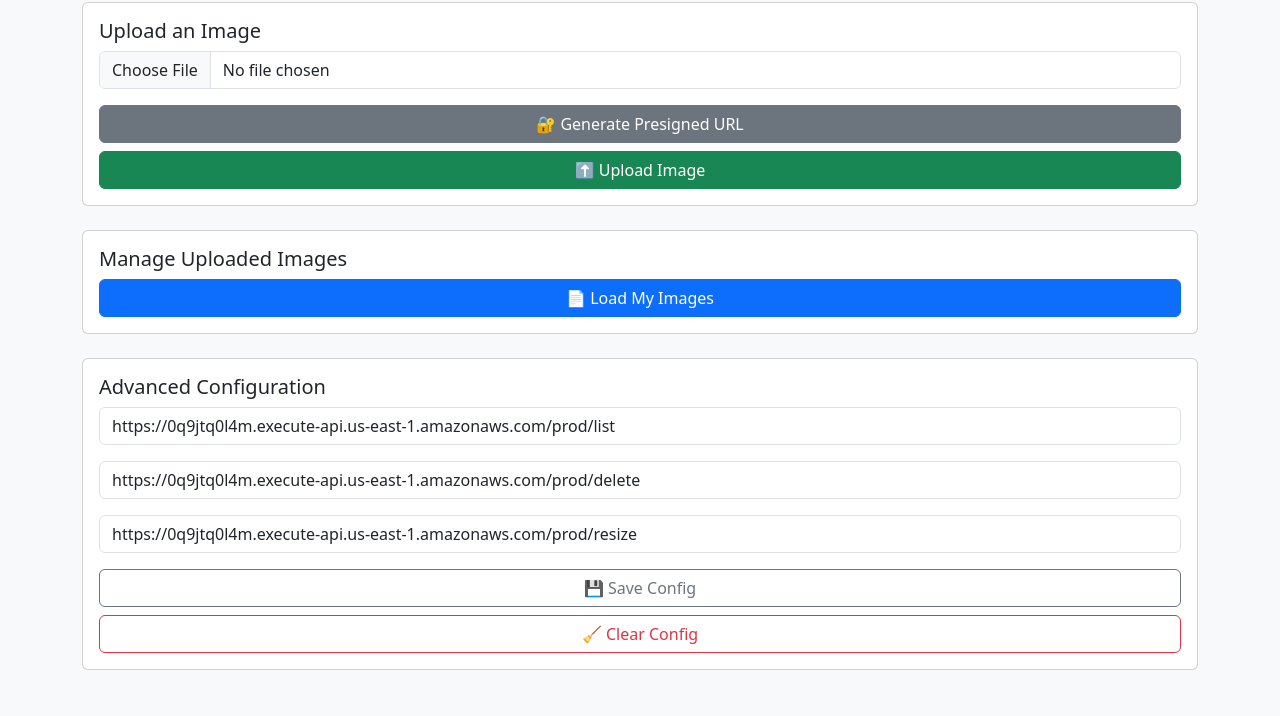
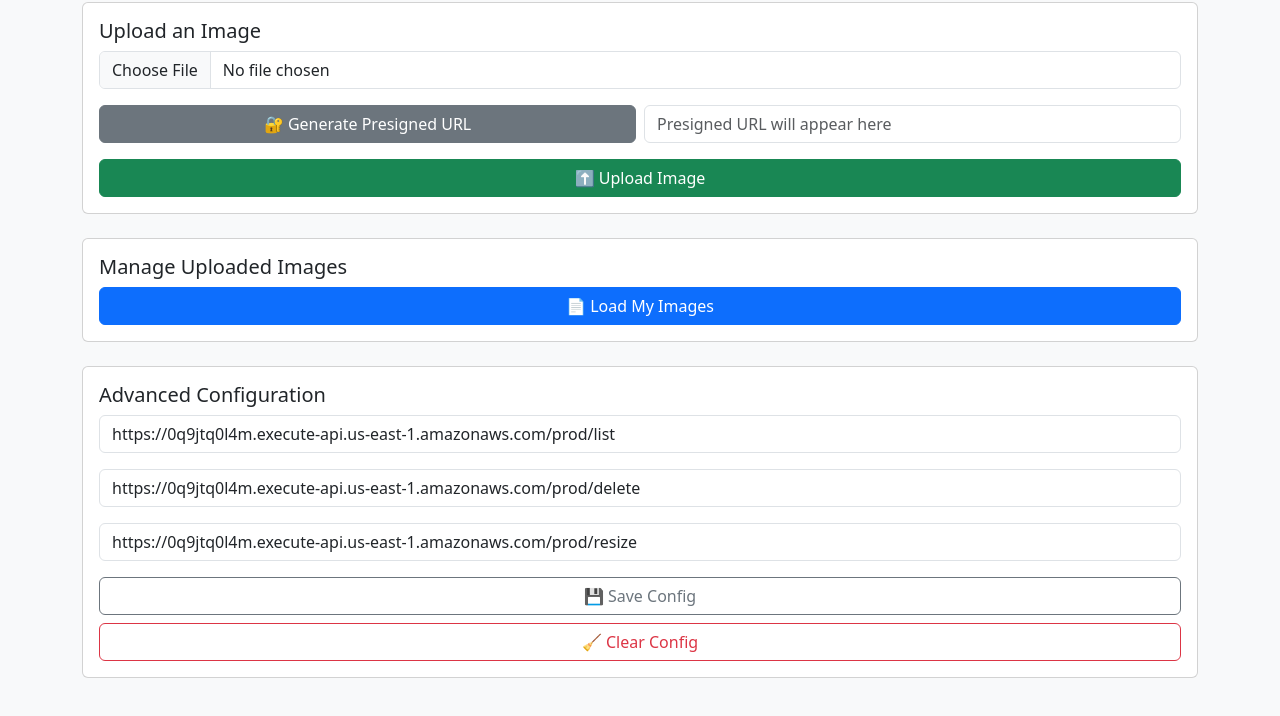
Before and after one commit to Fidelisesq/Serverless-Image-Resizer, a plain HTML site: page frontend/index.html in a window 1280 px wide. Shown: the part 108-824 px from the top of the page. Drawn offline with nearby package versions, Linux system fonts and the light colour scheme.

Commit message:
Improved UI

```diff
--- a/frontend/index.html
+++ b/frontend/index.html
@@ -20,8 +20,15 @@
           <div class="mb-3">
             <input type="file" class="form-control" id="customFile" accept="image/*" required>
           </div>
-          <div class="d-grid gap-2">
-            <button type="button" class="btn btn-secondary" id="functionUrlPresign">🔐 Generate Presigned URL</button>
+          <div class="row g-2 mb-3">
+            <div class="col-md-6 d-grid">
+              <button type="button" class="btn btn-secondary" id="functionUrlPresign">🔐 Generate Presigned URL</button>
+            </div>
+            <div class="col-md-6">
+              <input type="text" class="form-control" id="presignUrlDisplay" placeholder="Presigned URL will appear here" readonly>
+            </div>
+          </div>
+          <div class="d-grid">
             <button type="submit" class="btn btn-success">⬆️ Upload Image</button>
           </div>
         </form>
```
